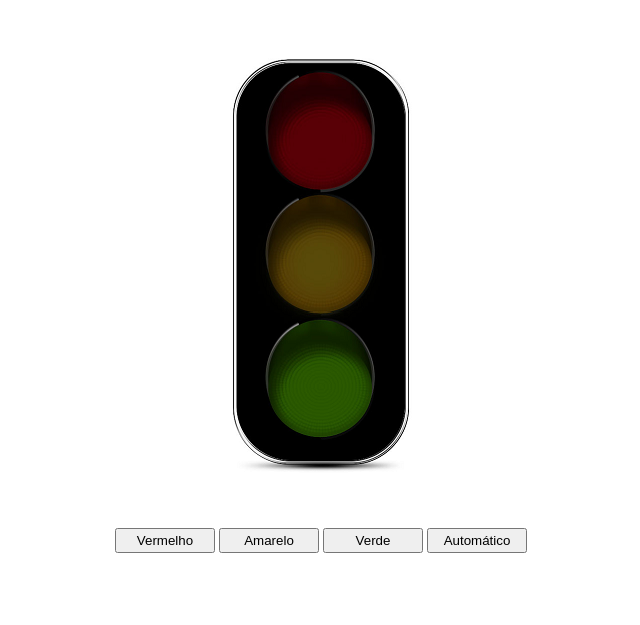
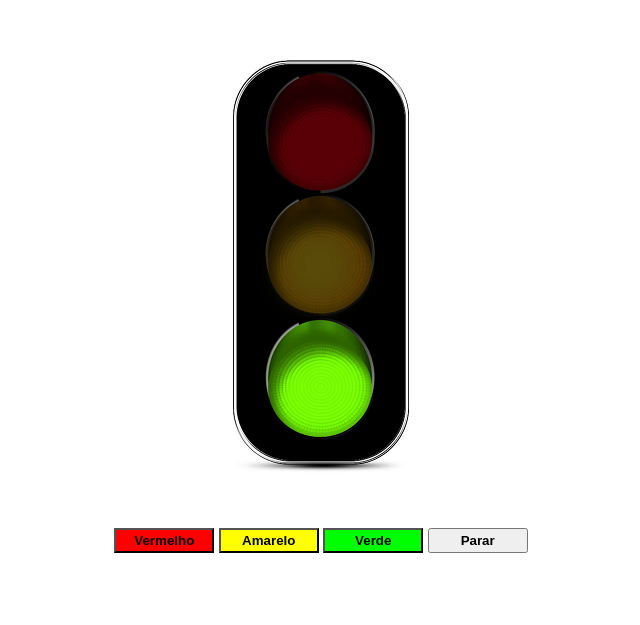
Before and after one commit to cauamenezes/semaforo-pwfe, a plain HTML site: page index.html in a window 1280 px wide. Both pictures are taken after a click on the button "Automático". Shown: the part 97-722 px from the top of the page, without its empty margins (319-959 px from the left). Drawn offline with Linux system fonts and the light colour scheme.

Commit message:
função de automatizar o farol finalizada e estilo dos botões modificado

```diff
--- a/semaforo.js
+++ b/semaforo.js
@@ -1,43 +1,42 @@
 "use strict";
-
-const
 
 const getId = (elemento) => document.getElementById(elemento);
 
-const semaforo = getId("semaforo")
+let idVermelho;
+let idAmarelo;
+let idVerde;
+const semaforo = getId("semaforo");
 
 const tornarVermelho = () => {
-  semaforo.src = "img/vermelho.png"
+  semaforo.src = "img/vermelho.png";
 };
 
 const tornarAmarelo = () => {
-  semaforo.src = "img/amarelo.png"
+  semaforo.src = "img/amarelo.png";
 };
 
 const tornarVerde = () => {
-  semaforo.src = "img/verde.png"
+  semaforo.src = "img/verde.png";
 };
 
-const semaforoDesligado = () => semaforo.src.includes("desligado")
+const pararAutomatizar = () => {
+  clearInterval(idVermelho);
+  clearInterval(idAmarelo);
+  clearInterval(idVerde);
+};
 
-const automatico = () => {
-    const botaoAutomatico = getId("automatico")
-
-}
-
-const automatizar = () => {
-    if(semaforo.src.includes("desligado")) {
-        semaforo.src = "img/vermelho"
-    } else if(semaforo.src.includes("vermelho")) {
-        semaforo.src = "img/amarelo.png"
-    } else if (semaforo.src.includes("amarelo")) {
-        semaforo.src = "img/verde.png"
-    } else if (semaforo.src.includes("verde")) {
-        semaforo.src = "img/vermelho.png"
-    } else {
-        semaforo.src = "img/vermelho.png"
-    }
-}
+const automatizarSemaforo = () => {
+  const botaoAutomatico = getId("automatico");
+  if (botaoAutomatico.textContent == "Automático") {
+    idVermelho = setInterval(tornarVermelho, 2300);
+    idAmarelo = setInterval(tornarAmarelo, 2400);
+    idVerde = setInterval(tornarVerde, 2500);
+    botaoAutomatico.textContent = "Parar";
+  } else {
+    pararAutomatizar();
+    botaoAutomatico.textContent = "Automático";
+  }
+};
 
 //eventos
 getId("vermelho").addEventListener("click", tornarVermelho);
@@ -46,4 +45,4 @@ getId("amarelo").addEventListener("click", tornarAmarelo);
 
 getId("verde").addEventListener("click", tornarVerde);
 
-getId("automatico").addEventListener("click", automatizar);
+getId("automatico").addEventListener("click", automatizarSemaforo);
--- a/style.css
+++ b/style.css
@@ -11,10 +11,7 @@ body {
   justify-content: center;
   align-items: center;
   flex-direction: column;
-}
-
-h1 {
-    font-family: sans-serif;
+  font-family: sans-serif;
 }
 
 header {
@@ -43,4 +40,17 @@ button {
   width: 100px;
   height: 25px;
   margin-top: 50px;
+  font-weight: bold;
 }
+
+#vermelho {
+  background-color: #ff0000;
+}
+
+#amarelo {
+  background-color: yellow;
+}
+
+#verde {
+  background-color: #00ff00;
+}
```
Also changed, not shown: index.html (line endings or trailing spaces).
